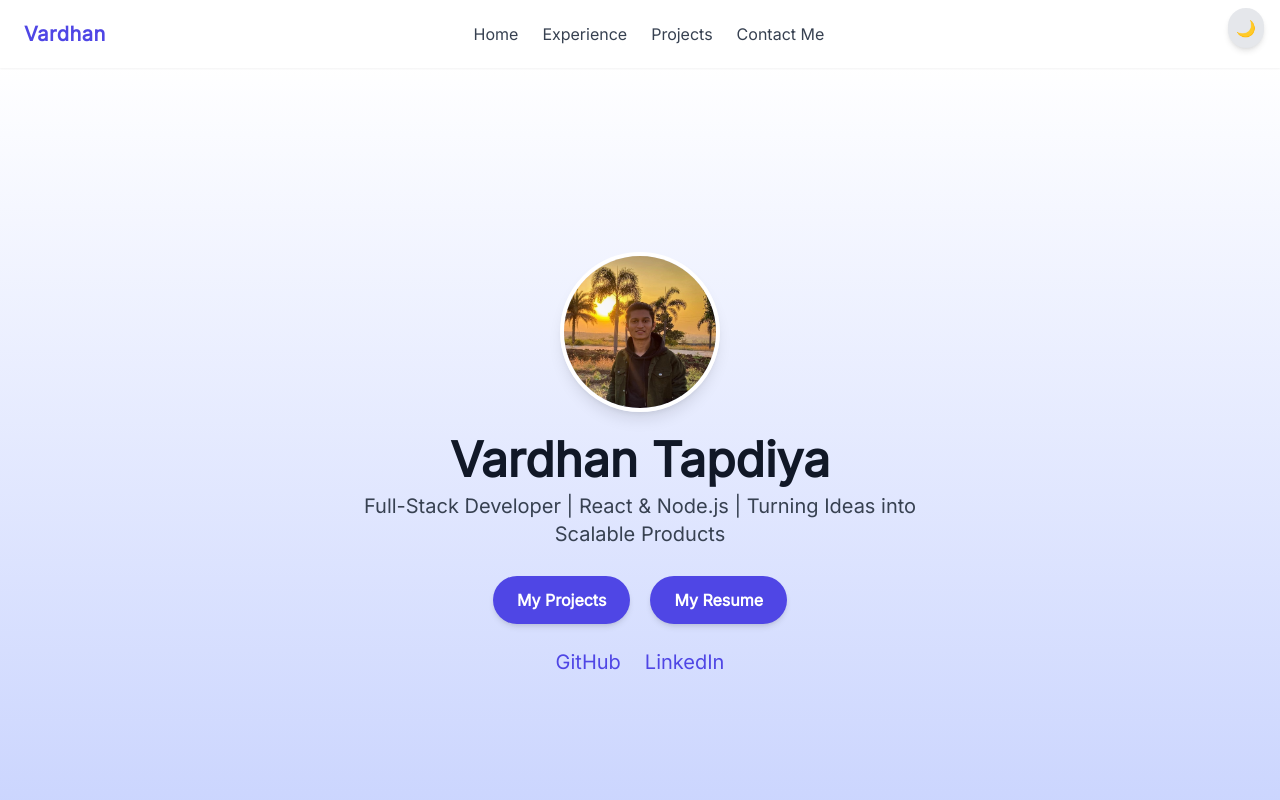
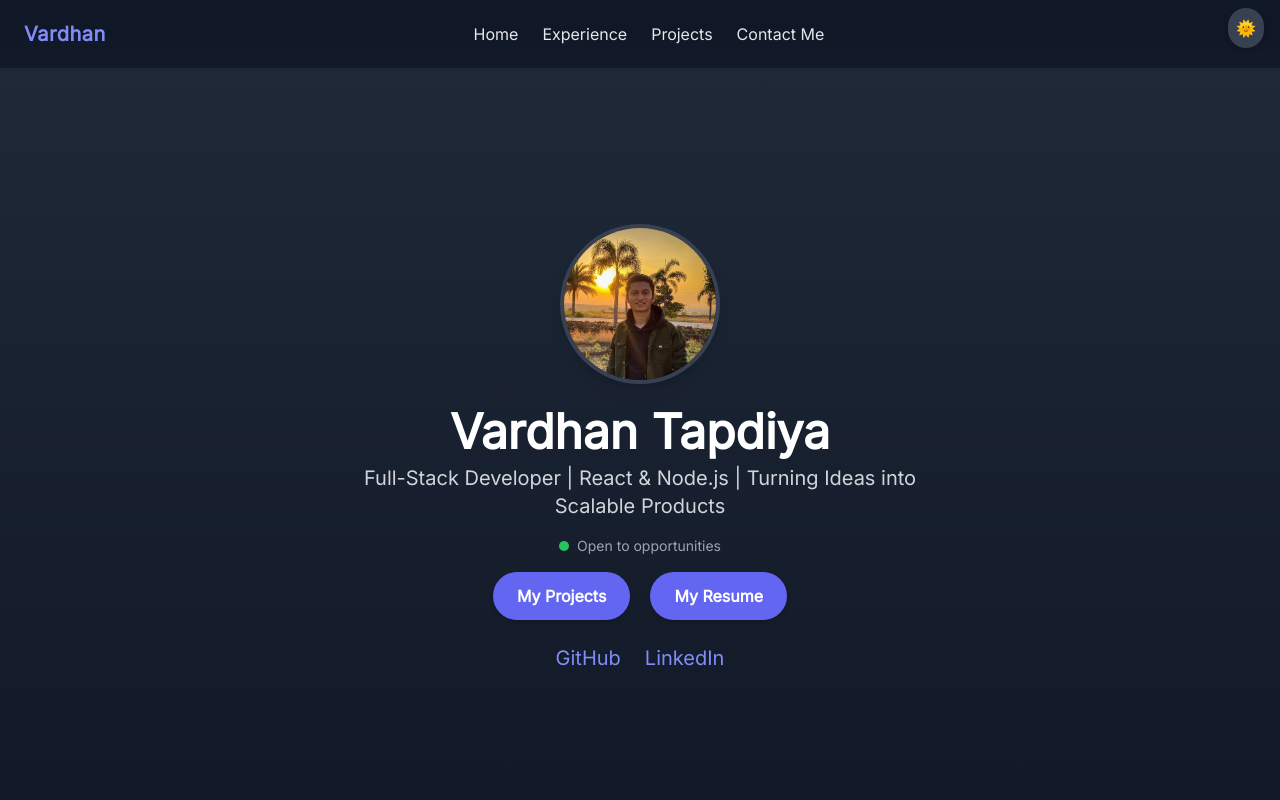
Before and after one commit to vardhantapdiya/my-portfolio, a React (Vite) app: page / in a window 1280 px wide. Shown: the top 800 px of the page. Built offline with nearby package versions, Linux system fonts and the light colour scheme.

Commit message:
Dark Mode default and Open to Opportunities added

```diff
--- a/src/components/DarkModeToggle.jsx
+++ b/src/components/DarkModeToggle.jsx
@@ -1,9 +1,10 @@
 import React, { useEffect, useState } from "react";
 
 export default function DarkModeToggle() {
-  const [darkMode, setDarkMode] = useState(() =>
-    localStorage.getItem("theme") === "dark"
-  );
+ const [darkMode, setDarkMode] = useState(() => {
+  const storedTheme = localStorage.getItem("theme");
+  return storedTheme ? storedTheme === "dark" : true;
+});
 
   useEffect(() => {
     const root = window.document.documentElement;
--- a/src/components/Hero.jsx
+++ b/src/components/Hero.jsx
@@ -4,7 +4,7 @@ import { Link } from "react-router-dom";
 
 export default function Hero() {
   return (
-    <section className="min-h-screen flex flex-col items-center justify-center text-center mt-0 px-6 bg-gradient-to-t from-indigo-200 to-white dark:from-gray-900 dark:to-gray-800 transition-colors duration-500" id="home">
+    <section className="min-h-screen flex flex-col items-center justify-center text-center -mt-4 px-6 bg-gradient-to-t from-indigo-200 to-white dark:from-gray-900 dark:to-gray-800 transition-colors duration-500" id="home">
       <img
         src={VardhanPhoto_Cropped}
         alt="Profile"
@@ -16,12 +16,22 @@ export default function Hero() {
       <p className="text-lg sm:text-xl max-w-xl mb-6 text-gray-700 dark:text-gray-300">
         Full-Stack Developer | React & Node.js | Turning Ideas into Scalable Products
       </p>
+      <div className="-mt-2 mb-3 flex items-center justify-center gap-2">
+        <span className="relative flex h-2.5 w-2.5">
+          <span className="absolute inline-flex h-full w-full animate-ping rounded-full bg-green-500 opacity-75"></span>
+          <span className="relative inline-flex h-2.5 w-2.5 rounded-full bg-green-500"></span>
+        </span>
+
+        <span className="text-sm font-medium text-gray-600 dark:text-gray-400">
+          Open to opportunities
+        </span>
+      </div>
       <div className="mt-1 flex flex-row gap-5">
         <Link to="/projects"
           className="inline-block px-6 py-3 bg-indigo-600 text-white font-semibold rounded-3xl shadow-md hover:bg-indigo-700 dark:bg-indigo-500 dark:hover:bg-indigo-600 transition-colors duration-300"
           >My Projects</Link>
         <a
-          href="https://drive.google.com/file/d/1Nlgkkyq1ql0QV4g3yKLjLJD_nmx0YWXC/view?usp=sharing"
+          href="https://drive.google.com/file/d/1jjP3b9ynQGeTP69lKu6DOdYlCaDGDJt9/view?usp=sharing"
           target="_blank"
           rel="noopener noreferrer"
           className="inline-block px-6 py-3 bg-indigo-600 text-white font-semibold rounded-3xl shadow-md hover:bg-indigo-700 dark:bg-indigo-500 dark:hover:bg-indigo-600 transition-colors duration-300"
```
